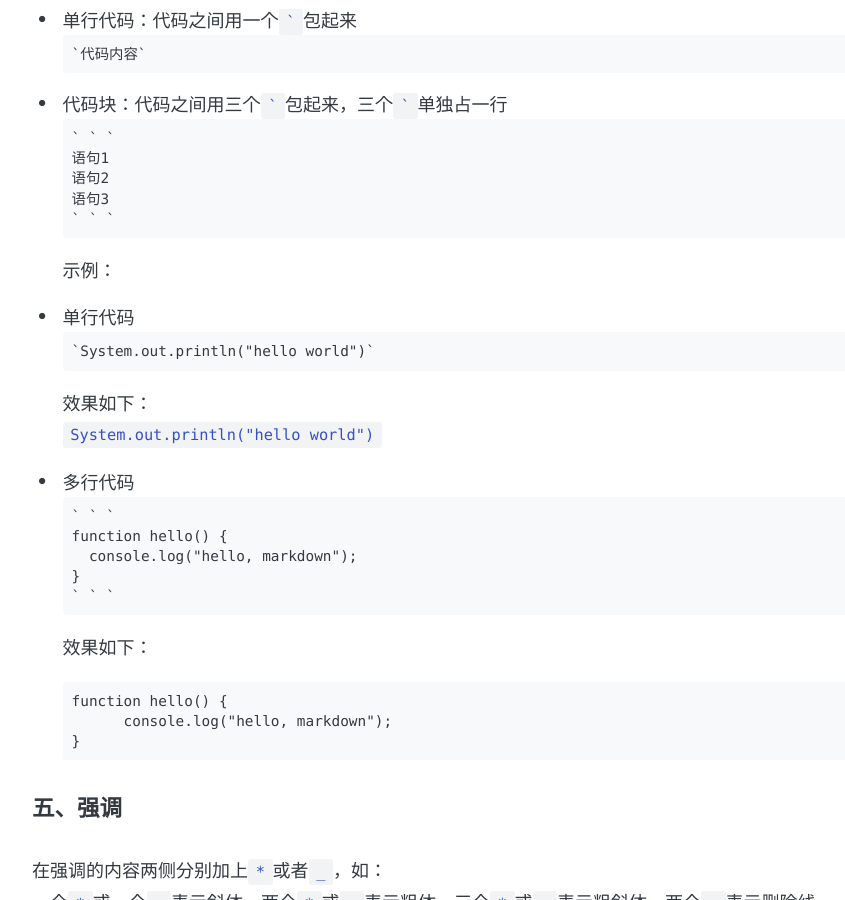
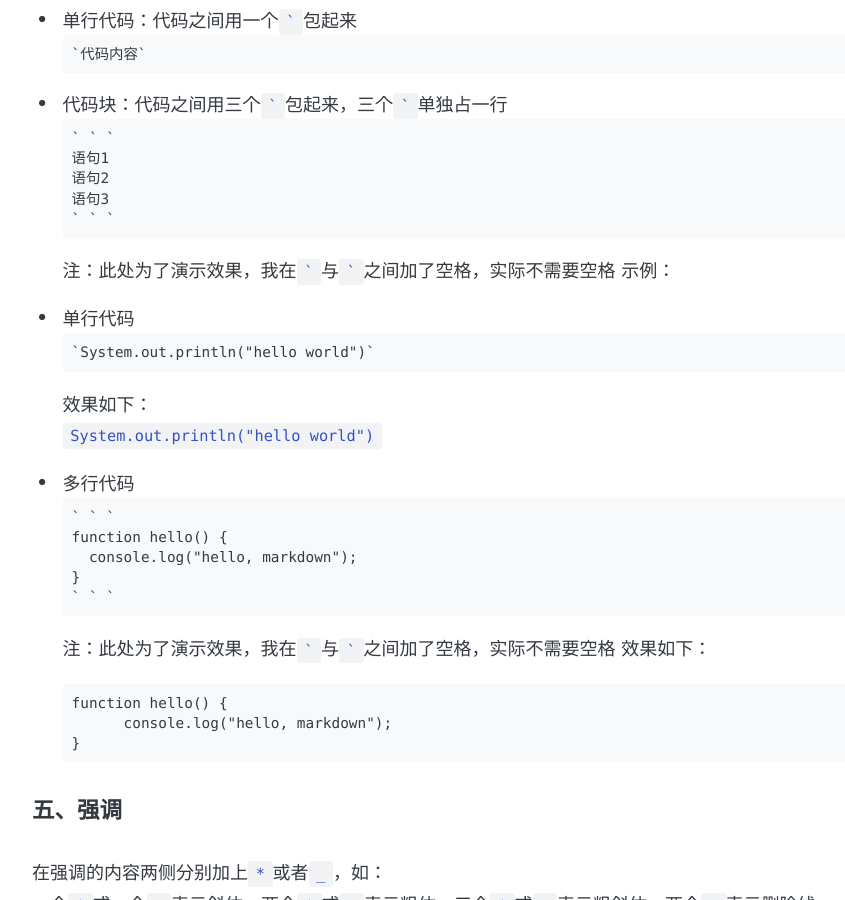
Before and after one commit to perfiffer/perfiffer.github.io, a Jekyll site: the page built from _posts/2019-04-16-markdown语法.md, in a window 1280 px wide and 900 px high, scrolled down 3233 px. Shown: the whole window, without its empty margins (194-1039 px from the left). Built offline with Jekyll 4.4.1, drawn with Linux system fonts in a browser that asks for light colours; some web fonts are replaced; comment, search, counter and statistics services are not loaded.

Commit message:
update blog

````diff
--- a/_posts/2019-04-16-markdown语法.md
+++ b/_posts/2019-04-16-markdown语法.md
@@ -101,6 +101,7 @@ markdown的段落只要在上一段落和下一段落之间存在空行，就可
 语句3
 ` ` `
 ```
+注：此处为了演示效果，我在`` ` ``与`` ` ``之间加了空格，实际不需要空格
 示例：
 * 单行代码
 ```
@@ -117,6 +118,7 @@ function hello() {
 }
 ` ` `
 ```
+注：此处为了演示效果，我在`` ` ``与`` ` ``之间加了空格，实际不需要空格
 效果如下：
 ```
 function hello() {
````
